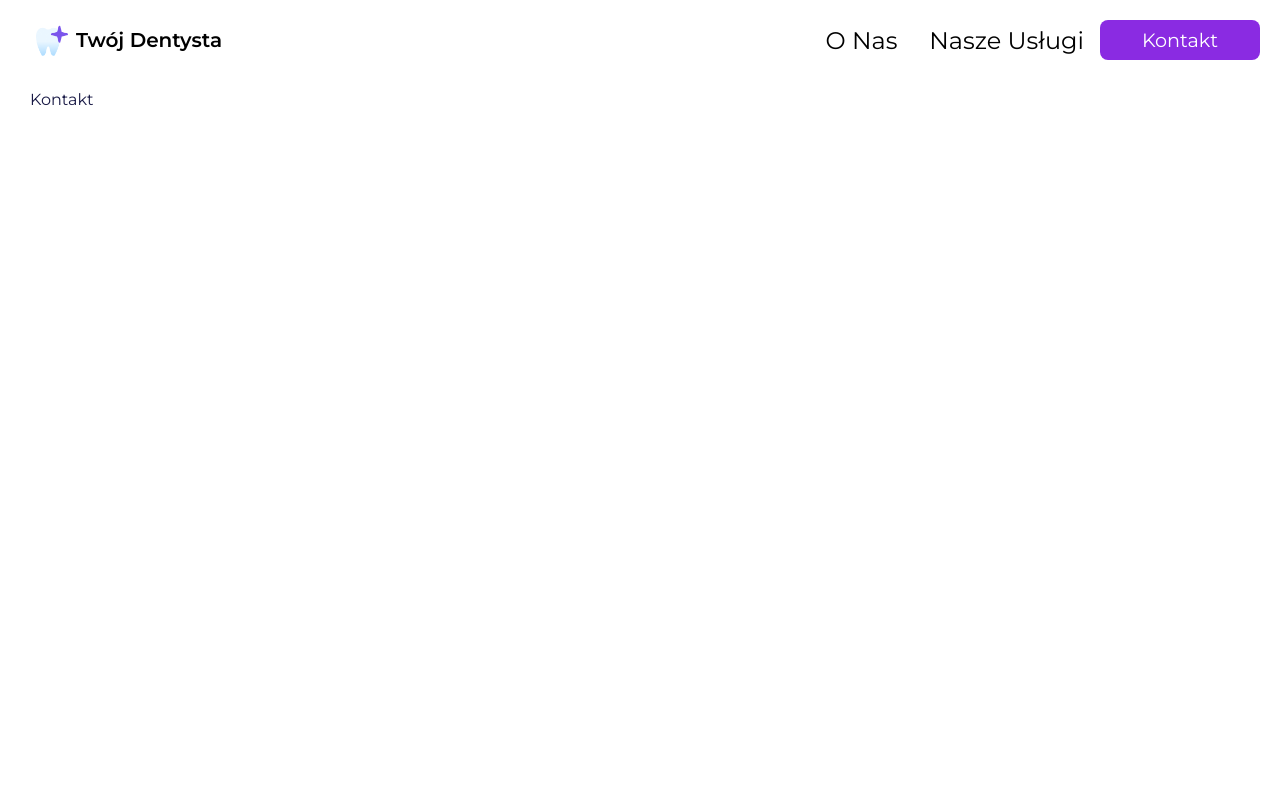
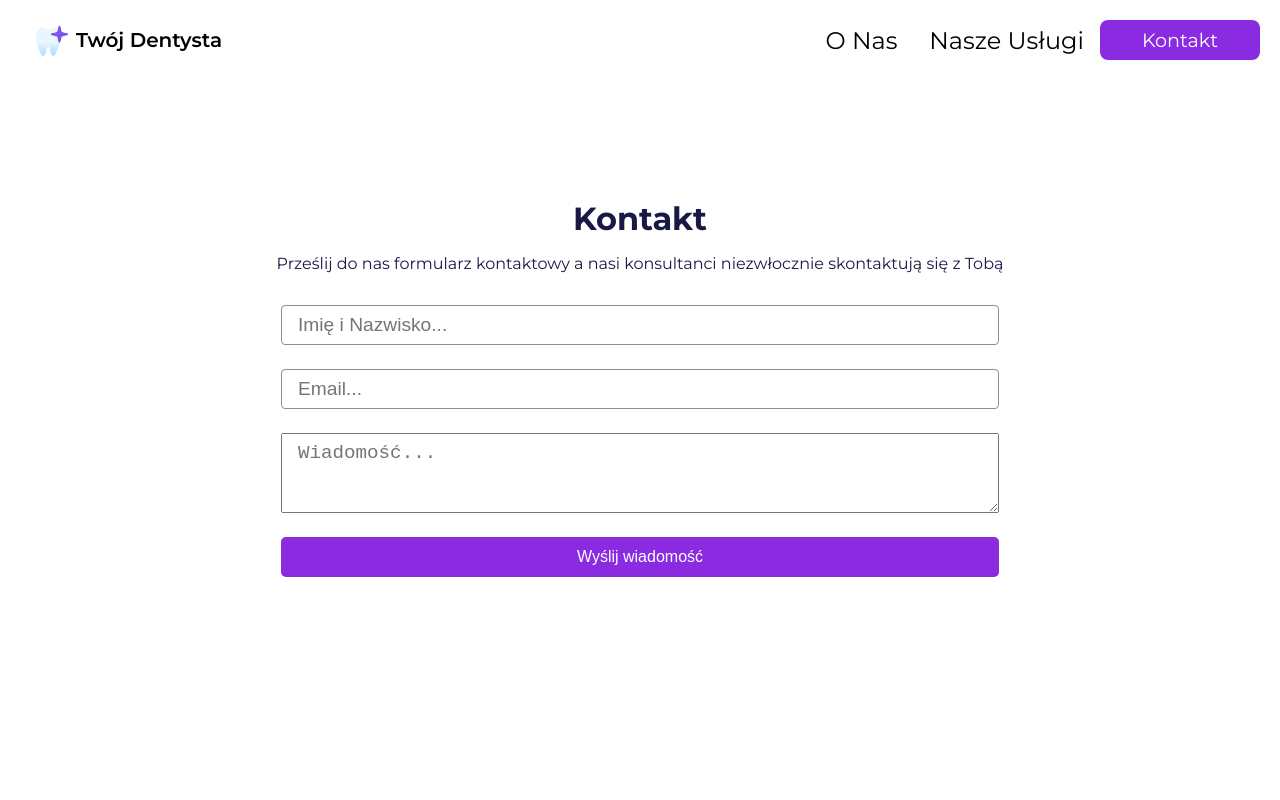
Before and after one commit to ajarek/react-109-vite-dentalist-Router-v6.15, a React (Vite) app: page /kontakt in a window 1280 px wide. Shown: the top 800 px of the page. Built offline with nearby package versions, Linux system fonts and the light colour scheme.

Commit message:
added component FormContact & logic

```diff
--- a/package.json
+++ b/package.json
@@ -10,12 +10,15 @@
     "preview": "vite preview"
   },
   "dependencies": {
+    "@hookform/resolvers": "^3.3.0",
     "hamburger-react": "^2.5.0",
     "react": "^18.2.0",
     "react-dom": "^18.2.0",
+    "react-hook-form": "^7.45.4",
     "react-icons": "^4.10.1",
     "react-motion-animate": "^1.0.6",
-    "react-router-dom": "^6.15.0"
+    "react-router-dom": "^6.15.0",
+    "yup": "^1.2.0"
   },
   "devDependencies": {
     "@types/react": "^18.2.15",
--- /dev/null
+++ b/src/components/FormContact/FormContact.css
@@ -0,0 +1,54 @@
+.form {
+  width: 100%;
+  max-width: 750px;
+  height: 100%;
+  display: flex;
+  flex-direction: column;
+  align-items: center;
+  justify-content: space-evenly;
+  padding: 1rem;
+}
+
+.form input  {
+  width: 100%;
+  max-width: 750px;
+  height: 40px;
+  padding: 1rem;
+  font-size: 1.2rem;
+  outline: none;
+  border: 1px solid var(--grey-dark);
+  border-radius: 4px;
+  background-color: transparent;
+  user-select: none;
+  margin-bottom: 0.5rem;
+}
+
+input[type='text']:focus {
+  background-color: var(--grey);
+}
+textarea{
+  height: 80px;
+  width: 100%;
+  font-size: 1.2rem;
+  padding:0.5rem 1rem;
+  margin-bottom: 0.5rem;
+}
+.form input[type='submit'] {
+  color: var(--white);
+  width: 100%;
+  font-size: 1rem;
+  padding: 0;
+  border: none;
+  cursor: pointer;
+  transition: all 0.3s ease-in-out;
+  background-color: var(--blueViolet);
+  border-radius: 5px;
+}
+
+.form input[type='submit']:hover {
+  background-color: var(--blue);
+}
+
+.form p {
+  color: var(--red);
+}
--- /dev/null
+++ b/src/components/FormContact/FormContact.jsx
@@ -0,0 +1,51 @@
+import { useForm } from 'react-hook-form'
+import { yupResolver } from '@hookform/resolvers/yup'
+import * as yup from 'yup'
+import './FormContact.css'
+
+export const FormContact = ({ onSubmit }) => {
+  const schema = yup.object().shape({
+    name: yup.string().required('Pole jest wymagane!'),
+    email: yup.string().email().required('Pole jest wymagane!'),
+    text: yup.string().required('Pole jest wymagane!'),
+  })
+
+  const {
+    register,
+    handleSubmit,
+    formState: { errors },
+  } = useForm({
+    resolver: yupResolver(schema),
+  })
+
+  return (
+    <form
+      className='form'
+      onSubmit={handleSubmit(onSubmit)}
+    >
+      <input
+        type='text'
+        placeholder='Imię i Nazwisko...'
+        {...register('name')}
+      />
+      <p>{errors?.name?.message}</p>
+      <input
+        type='text'
+        placeholder='Email...'
+        {...register('email')}
+      />
+      <p>{errors.email?.message}</p>
+      <textarea
+
+        placeholder='Wiadomość...'
+        {...register('text')}
+      />
+      <p>{errors.text?.message}</p>
+
+      <input
+        type='submit'
+        value='Wyślij wiadomość'
+      />
+    </form>
+  )
+}
--- /dev/null
+++ b/src/components/IconFeatures/Modal/Modal.css
@@ -0,0 +1,32 @@
+.modal-overlay {
+  position: fixed;
+  top: 0;
+  left: 0;
+  width: 100%;
+  height: 100%;
+  background-color: rgba(0, 0, 0, 0.7);
+  display: flex;
+  justify-content: center;
+  align-items: center;
+  z-index: 5;
+}
+
+.modal {
+  max-width: 600px;
+  background-color: var(--blue-light);
+  color: var(--white);
+  padding: 20px;
+  border-radius: 5px;
+  text-align: center;
+}
+
+.close-button {
+  margin-top: 32px;
+  padding: 10px 20px;
+  background-color: var(--white);
+  color: var(--braun);
+  border: none;
+  border-radius: 5px;
+  font-size: 1rem;
+  cursor: pointer;
+}
--- /dev/null
+++ b/src/components/IconFeatures/Modal/Modal.jsx
@@ -0,0 +1,21 @@
+import React from 'react'
+import './Modal.css'
+
+const Modal = ({ onClose, title, text }) => {
+  return (
+    <div className='modal-overlay'>
+      <div className='modal'>
+        <h2>{title}</h2>
+        <p>{text}</p>
+        <button
+          className='close-button'
+          onClick={onClose}
+        >
+          Zamknij
+        </button>
+      </div>
+    </div>
+  )
+}
+
+export default Modal
--- /dev/null
+++ b/src/components/Modal/Modal.css
@@ -0,0 +1,32 @@
+.modal-overlay {
+  position: fixed;
+  top: 0;
+  left: 0;
+  width: 100%;
+  height: 100%;
+  background-color: rgba(0, 0, 0, 0.7);
+  display: flex;
+  justify-content: center;
+  align-items: center;
+  z-index: 5;
+}
+
+.modal {
+  max-width: 600px;
+  background-color: var(--blueViolet);
+  color: var(--white);
+  padding: 20px;
+  border-radius: 5px;
+  text-align: center;
+}
+
+.close-button {
+  margin-top: 32px;
+  padding: 10px 20px;
+  background-color: var(--white);
+  color: var(--braun);
+  border: none;
+  border-radius: 5px;
+  font-size: 1rem;
+  cursor: pointer;
+}
--- /dev/null
+++ b/src/components/Modal/Modal.jsx
@@ -0,0 +1,21 @@
+import React from 'react'
+import './Modal.css'
+
+const Modal = ({ onClose, title, text }) => {
+  return (
+    <div className='modal-overlay'>
+      <div className='modal'>
+        <h2>{title}</h2>
+        <p>{text}</p>
+        <button
+          className='close-button'
+          onClick={onClose}
+        >
+          Zamknij
+        </button>
+      </div>
+    </div>
+  )
+}
+
+export default Modal
--- a/src/components/UserTeam/UserTeam.jsx
+++ b/src/components/UserTeam/UserTeam.jsx
@@ -10,7 +10,7 @@ const UserTeam = ({foto,title}) => {
         />
       </div>
       <div className='info-user-team-wrapper'>
-        <h4 className='title-user-team'>{title}</h4>
+        <h4 className='title-user-team'>dr {title}</h4>
       </div>
     </div>
   )
--- a/src/pages/Contact/Contact.css
+++ b/src/pages/Contact/Contact.css
@@ -1,5 +1,12 @@
 .contact{
   width: 100%;
   min-height: 100vh;
-  padding:90px 30px;
+  padding:90px 50px;
+ display: flex;
+ flex-direction: column;
+ align-items: center;
+ justify-content: center;
 }
+.contact h1, .contact p{
+  margin-bottom: 16px;
+}
--- a/src/pages/Contact/Contact.jsx
+++ b/src/pages/Contact/Contact.jsx
@@ -1,8 +1,32 @@
 import './Contact.css'
+import { FormContact } from './../../components/FormContact/FormContact';
+import { useState } from 'react';
+import Modal from './../../components/Modal/Modal';
+import { useNavigate } from "react-router-dom";
 
 const Contact = () => {
+  const [message, setMessage]=useState(null)
+  const [modal, setModal]=useState(false)
+  const navigate = useNavigate();
+
+  const handleSubmit=(data)=>{
+
+    const newMessage={
+      name:data.name,
+      email:data.email,
+      text:data.text
+    }
+    setMessage(newMessage)
+    setModal(true)
+
+  }
   return (
-    <div className='contact'>Kontakt</div>
+    <div className='contact'>
+     {modal&&<Modal title={`Dziękujemy ${message.name} za wiadomość`  } text={`niezwłocznie odpowiemy na adres ${message.email}`} onClose={()=>{setModal(false); navigate('/')}}/>}
+      <h1>Kontakt</h1>
+      <p>Prześlij do nas formularz kontaktowy a  nasi konsultanci niezwłocznie  skontaktują się z Tobą </p>
+      <FormContact onSubmit={handleSubmit}/>
+    </div>
   )
 }
 
--- a/src/sections/AboutLogo/AboutLogo.jsx
+++ b/src/sections/AboutLogo/AboutLogo.jsx
@@ -8,7 +8,7 @@ const AboutLogo = () => {
 
         <div className='info-wrapper'>
           <div className='title'>
-            <h2>About Us</h2>
+            <h2>O Nas</h2>
           </div>
           <div className='text'>
           Chcemy, abyś czuł się niesamowicie, dbając o zdrowie jamy ustnej. Nie tylko dwa razy w roku, ale za każdym razem, gdy ugryziesz, opowiesz dowcip, pośmiejesz się lub pocałujesz.
```
Also changed, not shown: 1 other file (tests, documents, lock files or other folders).
